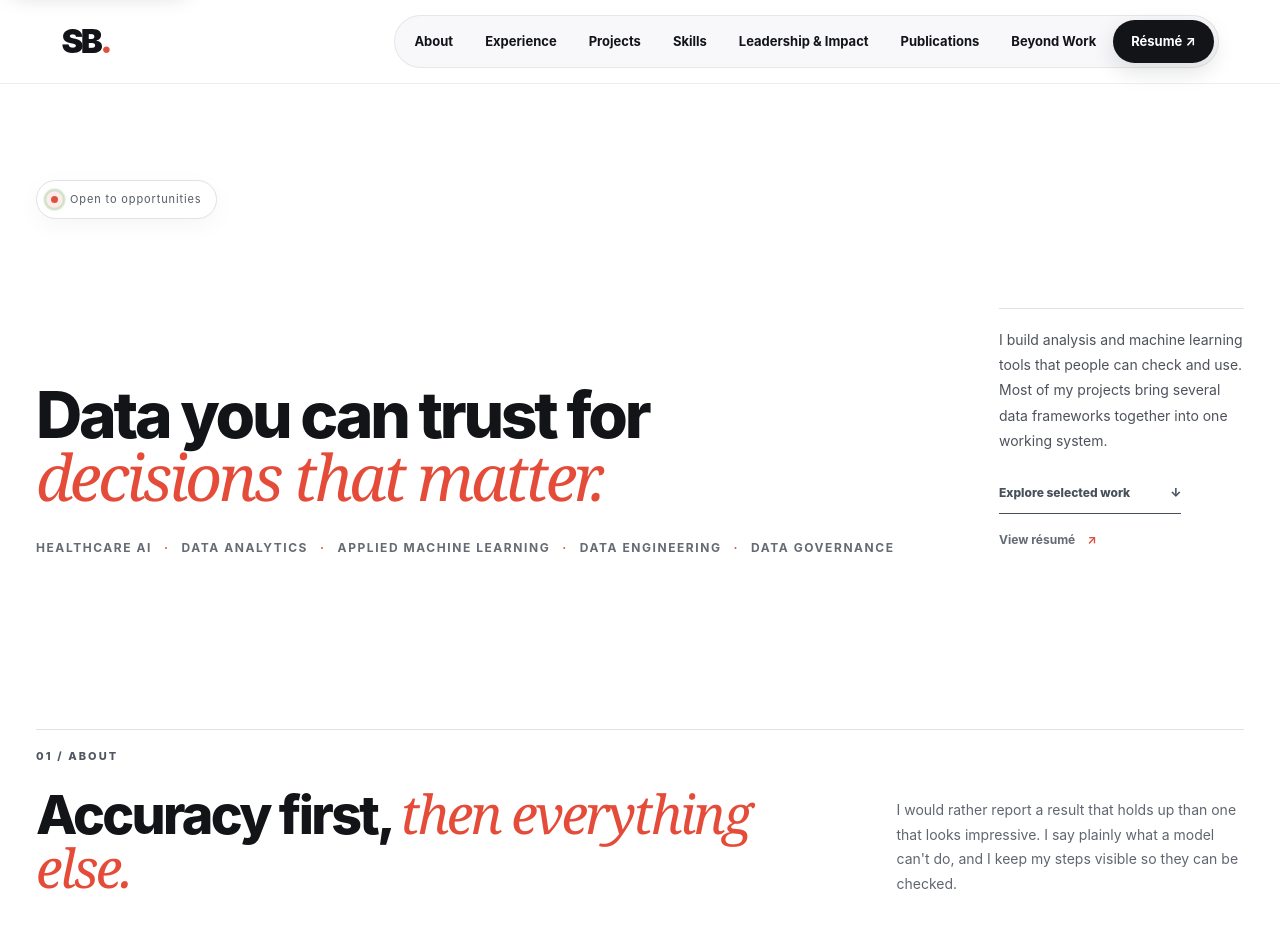
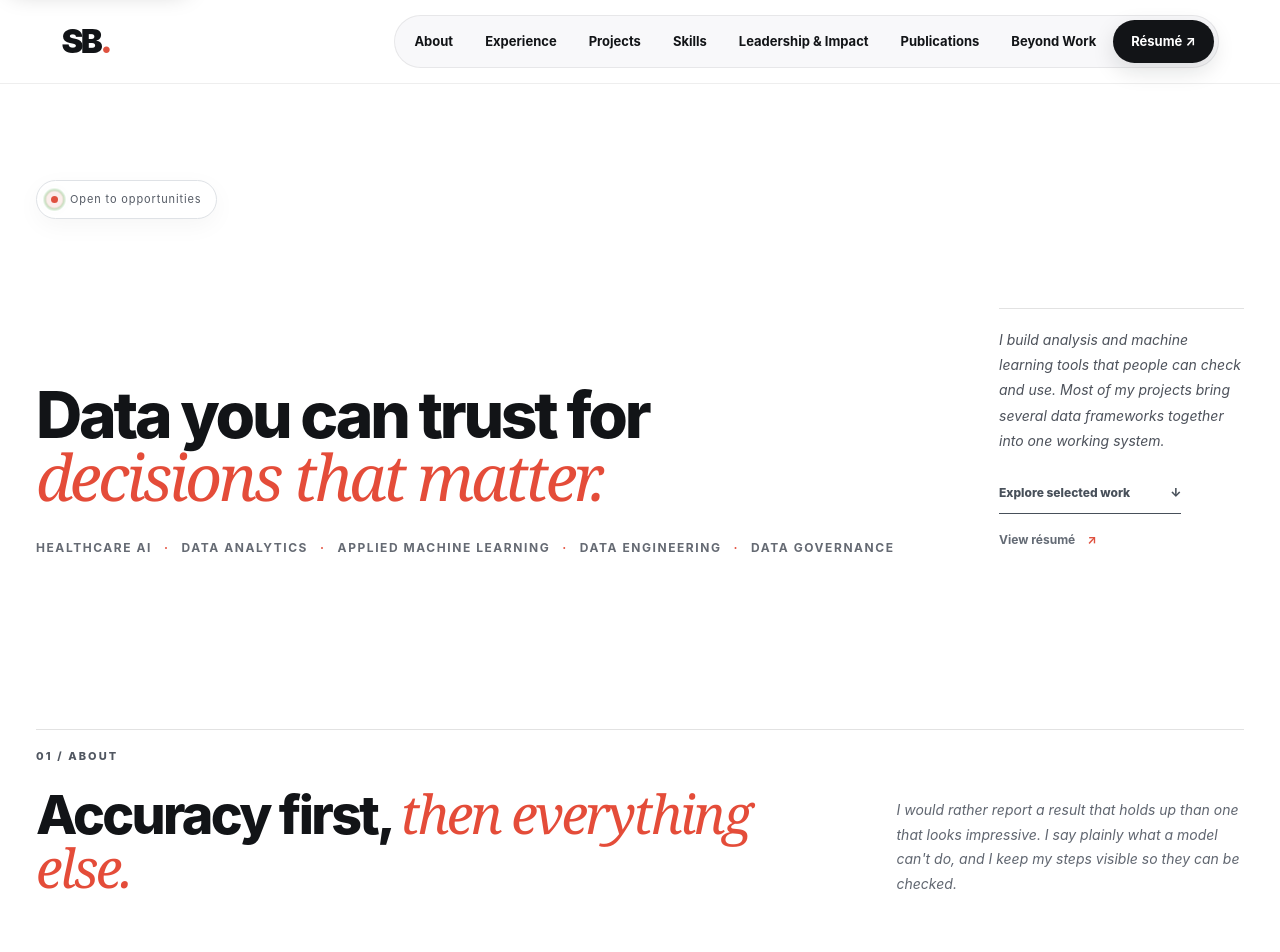
Before and after one commit to Boatengs/my-portfolio, a Next.js app: page / in a window 1280 px wide. Shown: the top 952 px of the page. Built offline with nearby package versions, Linux system fonts and the light colour scheme.

Commit message:
Italicize section intro lines (#77)

```diff
--- a/app/homepage-merge.css
+++ b/app/homepage-merge.css
@@ -364,3 +364,5 @@
   .hero-focus { margin-top: 22px; }
   .hero-focus li { font-size: 11px; }
 }
+
+.lede-italic { font-style: italic; }
--- a/app/page.tsx
+++ b/app/page.tsx
@@ -458,7 +458,7 @@ export default function Home() {
             </ul>
           </div>
           <div className="hero-aside">
-            <p>
+            <p className="lede-italic">
               I build analysis and machine learning tools that people can check
               and use. Most of my projects bring several
               data frameworks together into one working system.
@@ -482,7 +482,7 @@ export default function Home() {
               Accuracy first, <em>then everything else.</em>
             </h2>
           </div>
-          <p>
+          <p className="lede-italic">
             I would rather report a result that holds up than one that looks
             impressive. I say plainly what a model can&apos;t do, and I keep my
             steps visible so they can be checked.
@@ -594,7 +594,7 @@ export default function Home() {
               <em>real world challenges.</em>
             </h2>
           </div>
-          <p>
+          <p className="lede-italic">
             Each case study outlines why the challenge matters, the analytical
             approach, measurable outcomes, and broader real world applications.
           </p>
@@ -620,7 +620,7 @@ export default function Home() {
               with <em>practical impact.</em>
             </h2>
           </div>
-          <p>
+          <p className="lede-italic">
             Analytical methods, intelligent systems, visualization tools, and
             platforms connected to documented project outcomes.
           </p>
```
